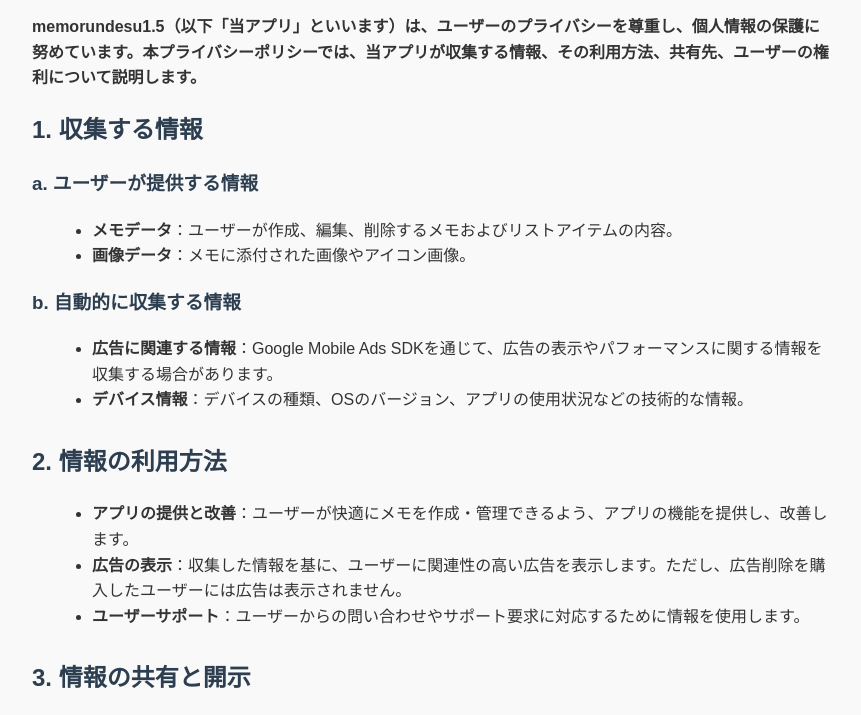
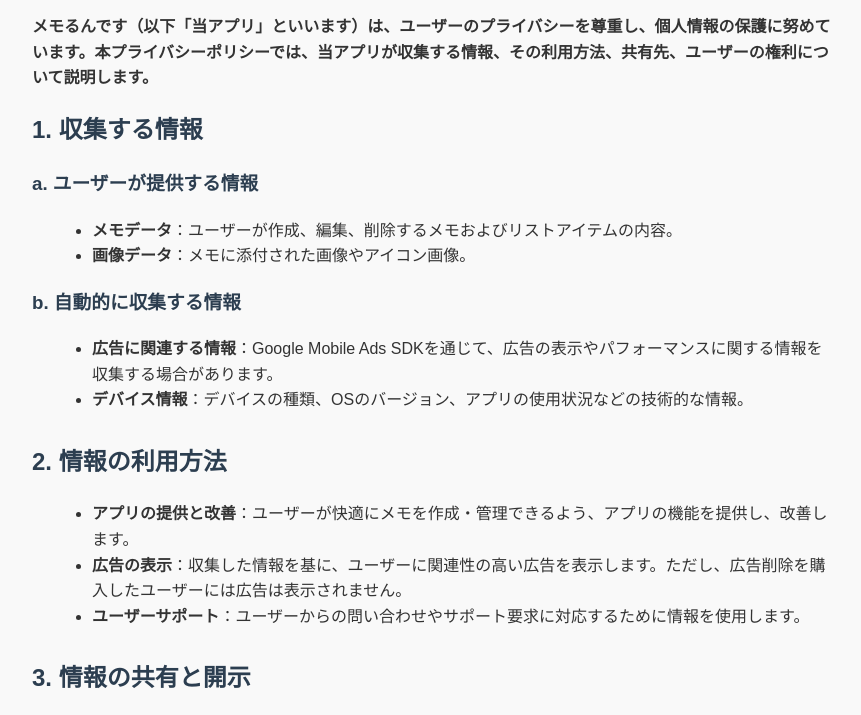
Before and after one commit to thisisikemen/privacy-policy-memorundesu, a plain HTML site: page privacy-policy.html in a window 1280 px wide. Shown: the part 100-815 px from the top of the page, without its empty margins (208-1069 px from the left). Drawn offline with Linux system fonts and the light colour scheme.

Commit message:
Update privacy-policy.html

```diff
--- a/privacy-policy.html
+++ b/privacy-policy.html
@@ -33,7 +33,7 @@
 </head>
 <body>
     <h1>プライバシーポリシー</h1>
-    <p><strong>memorundesu1.5（以下「当アプリ」といいます）は、ユーザーのプライバシーを尊重し、個人情報の保護に努めています。本プライバシーポリシーでは、当アプリが収集する情報、その利用方法、共有先、ユーザーの権利について説明します。</strong></p>
+    <p><strong>メモるんです（以下「当アプリ」といいます）は、ユーザーのプライバシーを尊重し、個人情報の保護に努めています。本プライバシーポリシーでは、当アプリが収集する情報、その利用方法、共有先、ユーザーの権利について説明します。</strong></p>
 
     <div class="section">
         <h2>1. 収集する情報</h2>
```
